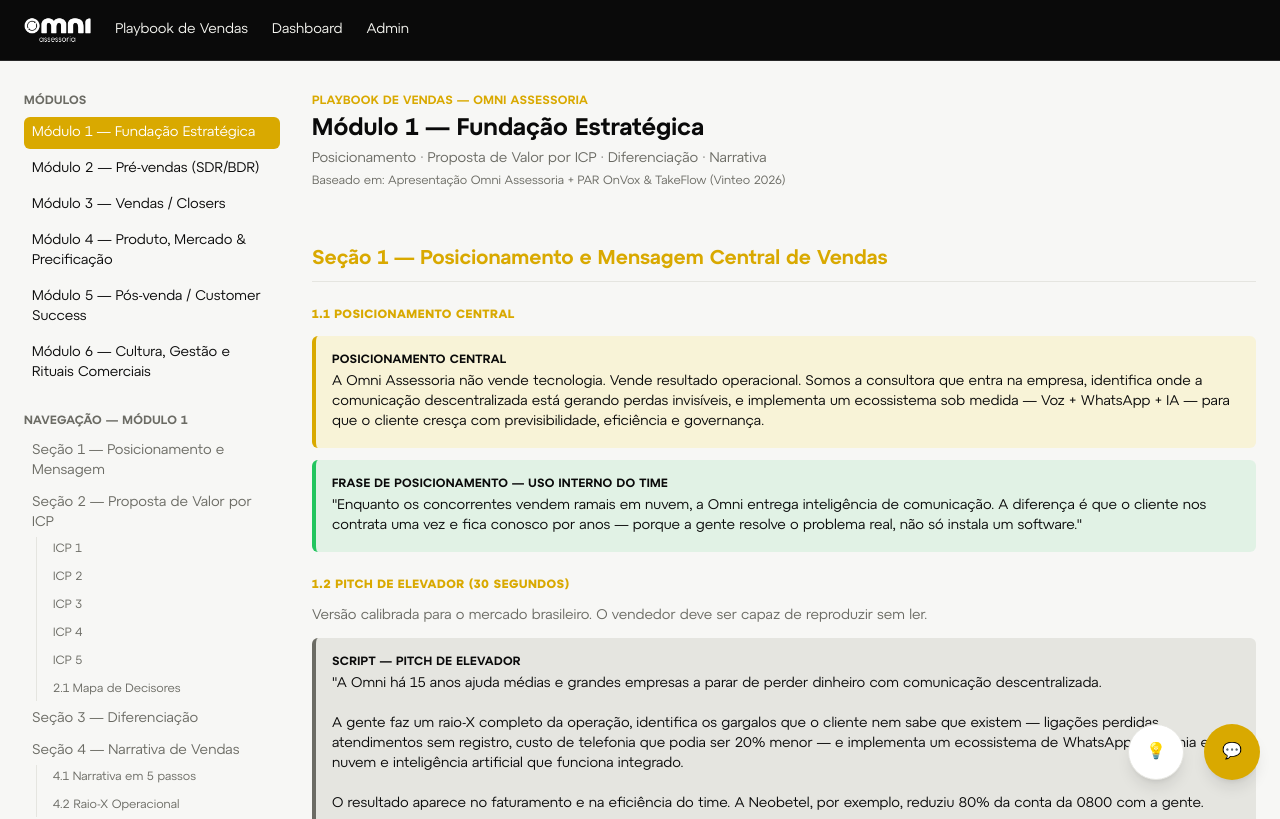
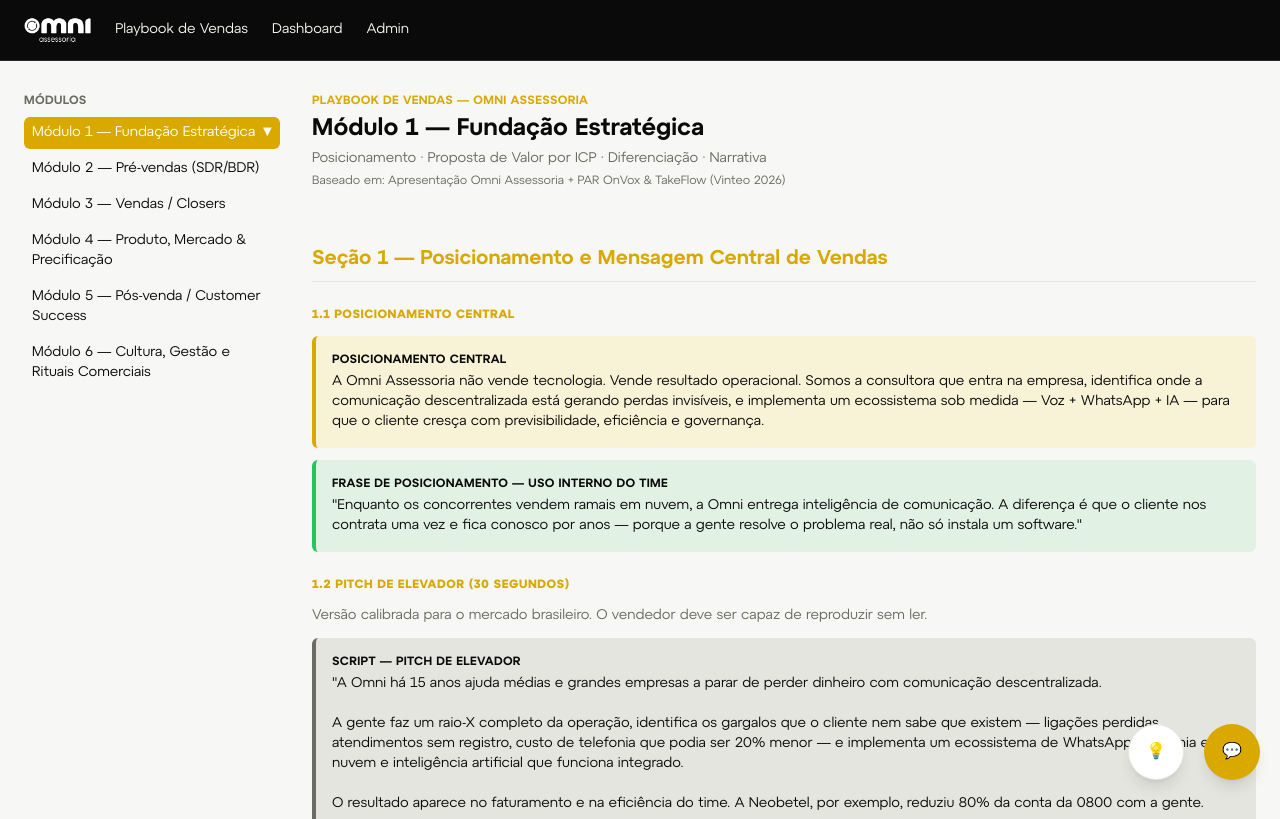
Before and after one commit to nathanpissinatti12-cell/hub-omni-sales-playbook, a Next.js app: page /playbook/modulo-1 in a window 1280 px wide. Shown: the top 819 px of the page. Built offline with nearby package versions, Linux system fonts and the light colour scheme.

Commit message:
Collapse playbook sidebar module sections by default
The section list for the active module now starts collapsed even on
that module's own page - clicking the module name toggles it open
instead of always showing the full section list.

```diff
--- a/components/playbook/PlaybookSidebar.tsx
+++ b/components/playbook/PlaybookSidebar.tsx
@@ -1,3 +1,6 @@
+"use client";
+
+import { useState } from "react";
 import Link from "next/link";
 import { ICPS, MODULES, MODULE_1_SECTIONS } from "@/lib/playbookModule1";
 import { MODULE_2_SECTIONS } from "@/lib/playbookModule2";
@@ -7,6 +10,10 @@
 import { MODULE_6_SECTIONS } from "@/lib/playbookModule6";
 
 export function PlaybookSidebar({ activeModuleId }: { activeModuleId: number }) {
+  // Sempre comeca recolhido, mesmo na pagina do proprio modulo ativo -
+  // o usuario precisa clicar no nome do modulo pra abrir a lista de secoes.
+  const [expanded, setExpanded] = useState(false);
+
   return (
     <aside className="w-full shrink-0 space-y-6 text-sm lg:w-64">
       <div>
@@ -16,21 +23,13 @@
         <ul className="space-y-1">
           {MODULES.map((m) => {
             const isActive = m.id === activeModuleId;
-            return (
-              <li key={m.id}>
-                {m.available && m.href ? (
-                  <Link
-                    href={m.href}
-                    className="block rounded-md px-2 py-1.5"
-                    style={
-                      isActive
-                        ? { background: "var(--accent)", color: "white", fontWeight: 500 }
-                        : { color: "var(--text)" }
-                    }
-                  >
-                    Módulo {m.id} — {m.title}
-                  </Link>
-                ) : (
+            const activeStyle = isActive
+              ? { background: "var(--accent)", color: "white", fontWeight: 500 }
+              : { color: "var(--text)" };
+
+            if (!m.available || !m.href) {
+              return (
+                <li key={m.id}>
                   <span
                     className="flex items-center justify-between rounded-md px-2 py-1.5"
                     style={{ color: "var(--text-muted)" }}
@@ -38,14 +37,38 @@
                     <span>Módulo {m.id} — {m.title}</span>
                     <span className="text-xs">em breve</span>
                   </span>
-                )}
+                </li>
+              );
+            }
+
+            if (isActive) {
+              return (
+                <li key={m.id}>
+                  <button
+                    type="button"
+                    onClick={() => setExpanded((v) => !v)}
+                    className="flex w-full items-center justify-between rounded-md px-2 py-1.5 text-left"
+                    style={activeStyle}
+                  >
+                    <span>Módulo {m.id} — {m.title}</span>
+                    <span className="text-xs">{expanded ? "▲" : "▼"}</span>
+                  </button>
+                </li>
+              );
+            }
+
+            return (
+              <li key={m.id}>
+                <Link href={m.href} className="block rounded-md px-2 py-1.5" style={activeStyle}>
+                  Módulo {m.id} — {m.title}
+                </Link>
               </li>
             );
           })}
         </ul>
       </div>
 
-      {activeModuleId === 6 && (
+      {expanded && activeModuleId === 6 && (
         <div>
           <p className="mb-2 text-xs font-semibold uppercase tracking-wide" style={{ color: "var(--text-muted)" }}>
             Navegação — Módulo 6
@@ -62,7 +85,7 @@
         </div>
       )}
 
-      {activeModuleId === 5 && (
+      {expanded && activeModuleId === 5 && (
         <div>
           <p className="mb-2 text-xs font-semibold uppercase tracking-wide" style={{ color: "var(--text-muted)" }}>
             Navegação — Módulo 5
@@ -79,7 +102,7 @@
         </div>
       )}
 
-      {activeModuleId === 4 && (
+      {expanded && activeModuleId === 4 && (
         <div>
           <p className="mb-2 text-xs font-semibold uppercase tracking-wide" style={{ color: "var(--text-muted)" }}>
             Navegação — Módulo 4
@@ -96,7 +119,7 @@
         </div>
       )}
 
-      {activeModuleId === 3 && (
+      {expanded && activeModuleId === 3 && (
         <div>
           <p className="mb-2 text-xs font-semibold uppercase tracking-wide" style={{ color: "var(--text-muted)" }}>
             Navegação — Módulo 3
@@ -113,7 +136,7 @@
         </div>
       )}
 
-      {activeModuleId === 2 && (
+      {expanded && activeModuleId === 2 && (
         <div>
           <p className="mb-2 text-xs font-semibold uppercase tracking-wide" style={{ color: "var(--text-muted)" }}>
             Navegação — Módulo 2
@@ -130,7 +153,7 @@
         </div>
       )}
 
-      {activeModuleId === 1 && (
+      {expanded && activeModuleId === 1 && (
         <div>
           <p className="mb-2 text-xs font-semibold uppercase tracking-wide" style={{ color: "var(--text-muted)" }}>
             Navegação — Módulo 1
```
